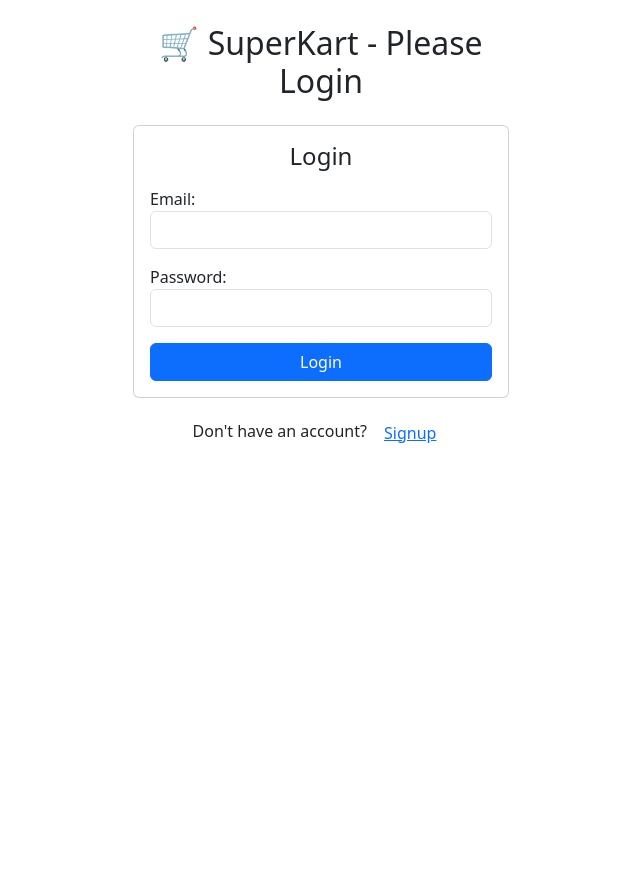
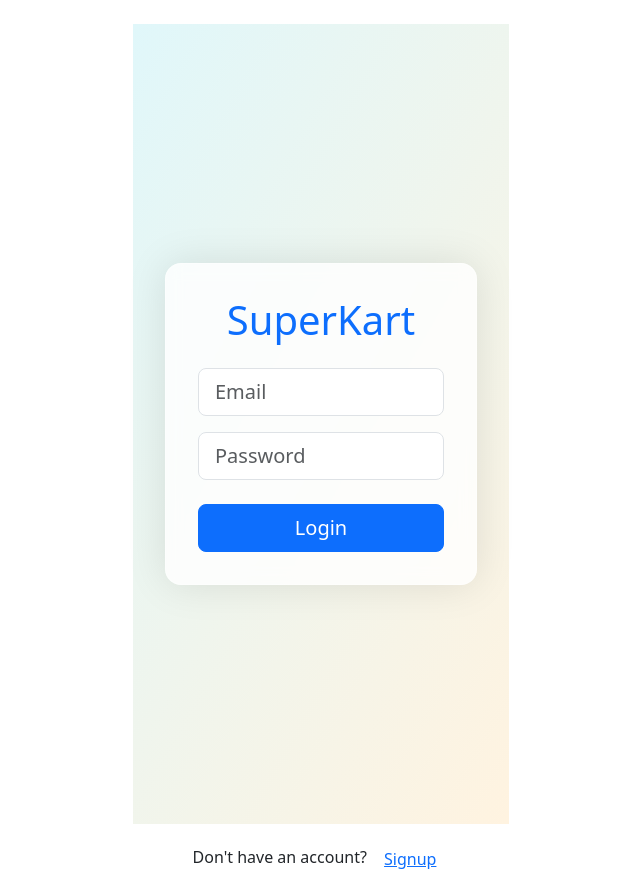
Before and after one commit to gajjalarudra/ekart-frontend, a React (Create React App) app: page / in a window 1280 px wide. Shown: the whole page, without its empty margins (319-959 px from the left). Before the commit the page ends 800 px from the top, so only its background shows below. Built offline with nearby package versions, Linux system fonts and the light colour scheme.

Commit message:
new login/signup features

```diff
--- a/src/App.js
+++ b/src/App.js
@@ -86,7 +86,7 @@ function AppContent() {
   if (!user) {
     return (
       <div className="container mt-4" style={{ maxWidth: 400 }}>
-        <h2 className="text-center mb-4">🛒 SuperKart - Please {showSignup ? 'Signup' : 'Login'}</h2>
+
         {showSignup ? (
           <>
             <Signup />
--- /dev/null
+++ b/src/components/AuthStyles.css
@@ -0,0 +1,20 @@
+/* src/components/AuthStyles.css */
+.auth-container {
+  min-height: 100vh;
+  background: linear-gradient(120deg, #e0f7fa, #fff3e0);
+  display: flex;
+  justify-content: center;
+  align-items: center;
+  padding: 2rem;
+}
+
+.auth-card {
+  max-width: 400px;
+  width: 100%;
+  padding: 2rem;
+  border-radius: 1rem;
+  box-shadow: 0 0 40px rgba(0, 0, 0, 0.1);
+  background: rgba(255, 255, 255, 0.8);
+  backdrop-filter: blur(8px);
+  border: 1px solid rgba(255, 255, 255, 0.3);
+}
--- a/src/components/Login.js
+++ b/src/components/Login.js
@@ -2,6 +2,7 @@ import React, { useState, useContext } from 'react';
 import axios from 'axios';
 import { AuthContext } from '../context/AuthContext';
 import { useNavigate } from 'react-router-dom';
+import './AuthStyles.css'; // Use the same CSS file as Signup
 
 const Login = () => {
   const { login } = useContext(AuthContext);
@@ -10,14 +11,14 @@ const Login = () => {
   const [form, setForm] = useState({ email: '', password: '' });
   const [error, setError] = useState('');
 
-  const handleChange = e => {
-    setForm(prev => ({ ...prev, [e.target.name]: e.target.value }));
+  const handleChange = (e) => {
+    setForm((prev) => ({ ...prev, [e.target.name]: e.target.value }));
   };
 
-  const handleSubmit = async e => {
+  const handleSubmit = async (e) => {
     e.preventDefault();
     try {
-      const res = await axios.post('http://43.204.142.97:3001/auth/login', form);
+      const res = await axios.post(`http://43.204.142.97:3001/auth/login`, form);
       login(res.data.name, res.data.token);
       navigate('/');
     } catch (err) {
@@ -26,41 +27,40 @@ const Login = () => {
   };
 
   return (
-    <div className="card mx-auto" style={{ maxWidth: '400px' }}>
-      <div className="card-body">
-        <h4 className="card-title mb-3 text-center">Login</h4>
+    <div className="auth-container">
+      <form className="auth-card glass" onSubmit={handleSubmit}>
+        <h1 className="text-center mb-4"><span className="text-primary">SuperKart</span></h1>
+
         {error && <div className="alert alert-danger">{error}</div>}
 
-        <form onSubmit={handleSubmit}>
         <div className="mb-3">
-            <label>Email:</label>
           <input
             type="email"
             name="email"
-              className="form-control"
+            placeholder="Email"
+            className="form-control form-control-lg"
             value={form.email}
             onChange={handleChange}
             required
           />
         </div>
 
-          <div className="mb-3">
-            <label>Password:</label>
+        <div className="mb-4">
           <input
             type="password"
             name="password"
-              className="form-control"
+            placeholder="Password"
+            className="form-control form-control-lg"
             value={form.password}
             onChange={handleChange}
             required
           />
         </div>
 
-          <button type="submit" className="btn btn-primary w-100">
+        <button type="submit" className="btn btn-primary w-100 btn-lg">
           Login
         </button>
       </form>
-      </div>
     </div>
   );
 };
--- a/src/components/Signup.js
+++ b/src/components/Signup.js
@@ -2,16 +2,13 @@ import React, { useState, useContext } from 'react';
 import axios from 'axios';
 import { AuthContext } from '../context/AuthContext';
 import { useNavigate } from 'react-router-dom';
+import './AuthStyles.css'; // Create this CSS file if not already created
 
 const Signup = () => {
   const { login } = useContext(AuthContext);
   const navigate = useNavigate();
 
-  const [form, setForm] = useState({
-    name: '',
-    email: '',
-    password: ''
-  });
+  const [form, setForm] = useState({ name: '', email: '', password: '' });
   const [error, setError] = useState('');
 
   const handleChange = e => {
@@ -21,13 +18,13 @@ const Signup = () => {
   const handleSubmit = async e => {
     e.preventDefault();
     try {
-      // Signup user
+
      await axios.post('http://43.204.142.97:3001/auth/signup', form);
 
-      // Immediately log in
-      const res = await axios.post('http://43.204.142.97:3001/auth/login', {
+
+      const res = await axios.post(`http://43.204.142.97:3001/auth/login`, {
         email: form.email,
-        password: form.password
+        password: form.password,
       });
 
       login(res.data.name, res.data.token);
@@ -38,18 +35,18 @@ const Signup = () => {
   };
 
   return (
-    <div className="card mx-auto" style={{ maxWidth: '450px' }}>
-      <div className="card-body">
-        <h4 className="card-title mb-3 text-center">Signup</h4>
+    <div className="auth-container">
+      <form className="auth-card glass" onSubmit={handleSubmit}>
+        <h3 className="text-center mb-4">Create Account</h3>
+
         {error && <div className="alert alert-danger">{error}</div>}
 
-        <form onSubmit={handleSubmit}>
         <div className="mb-3">
-            <label>Name:</label>
           <input
             type="text"
             name="name"
-              className="form-control"
+            placeholder="Name"
+            className="form-control form-control-lg"
             value={form.name}
             onChange={handleChange}
             required
@@ -57,34 +54,33 @@ const Signup = () => {
         </div>
 
         <div className="mb-3">
-            <label>Email:</label>
           <input
             type="email"
             name="email"
-              className="form-control"
+            placeholder="Email"
+            className="form-control form-control-lg"
             value={form.email}
             onChange={handleChange}
             required
           />
         </div>
 
-          <div className="mb-3">
-            <label>Password:</label>
+        <div className="mb-4">
           <input
             type="password"
             name="password"
-              className="form-control"
+            placeholder="Password"
+            className="form-control form-control-lg"
             value={form.password}
             onChange={handleChange}
             required
           />
         </div>
 
-          <button type="submit" className="btn btn-success w-100">
-            Signup
+        <button className="btn btn-success w-100 btn-lg" type="submit">
+          Sign Up
         </button>
       </form>
-      </div>
     </div>
   );
 };
--- a/src/index.css
+++ b/src/index.css
@@ -11,3 +11,34 @@ code {
   font-family: source-code-pro, Menlo, Monaco, Consolas, 'Courier New',
     monospace;
 }
+
+.login-container {
+  background: linear-gradient(135deg, rgba(0,0,0,0.7), rgba(30,30,30,0.8));
+}
+
+.login-card {
+  background: rgba(255, 255, 255, 0.15);
+  backdrop-filter: blur(12px);
+  box-shadow: 0 8px 32px 0 rgba(31, 38, 135, 0.37);
+  border: 1px solid rgba(255, 255, 255, 0.18);
+  max-width: 400px;
+  width: 100%;
+  color: white;
+}
+
+.login-card input.form-control {
+  background: rgba(255, 255, 255, 0.25);
+  border: none;
+  color: white;
+  transition: background 0.3s ease;
+}
+
+.login-card input.form-control:focus {
+  background: rgba(255, 255, 255, 0.4);
+  color: white;
+  box-shadow: none;
+}
+
+.login-card label {
+  font-weight: 600;
+}
```
Lines whose indentation alone changed are shown as unchanged.
